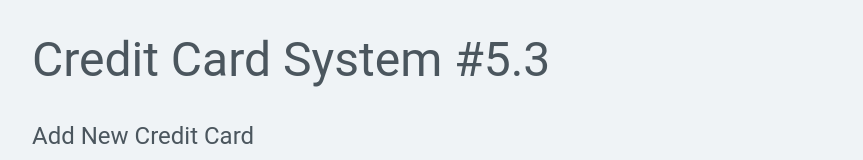
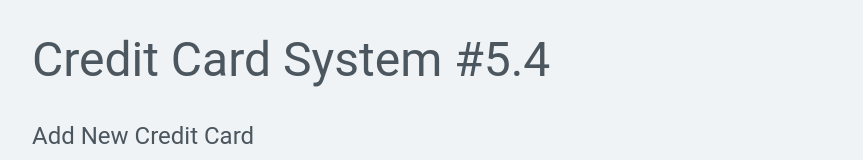
Before and after one commit to daniel-pakos/credit-card-system-gh, a React (Create React App) app in the folder apps/credit-card-gui/: page / in a window 1280 px wide. Shown: the top 160 px of the page, without its empty margins (48-911 px from the left). Built offline with nearby package versions, Linux system fonts and the light colour scheme; no server answers; the HTML template or start-up script is replaced by a standard one.

Commit message:
Examine GUI update 5.4

```diff
--- a/apps/credit-card-gui/src/components/header/index.tsx
+++ b/apps/credit-card-gui/src/components/header/index.tsx
@@ -6,7 +6,7 @@ export default function Header() {
         <Container maxWidth="xl" className='Header section'>
             <header className="App-header">
                 <Typography variant="h3" component="h3">
-                Credit Card System #5.3
+                Credit Card System #5.4
                 </Typography>
             </header>
         </Container>
```
